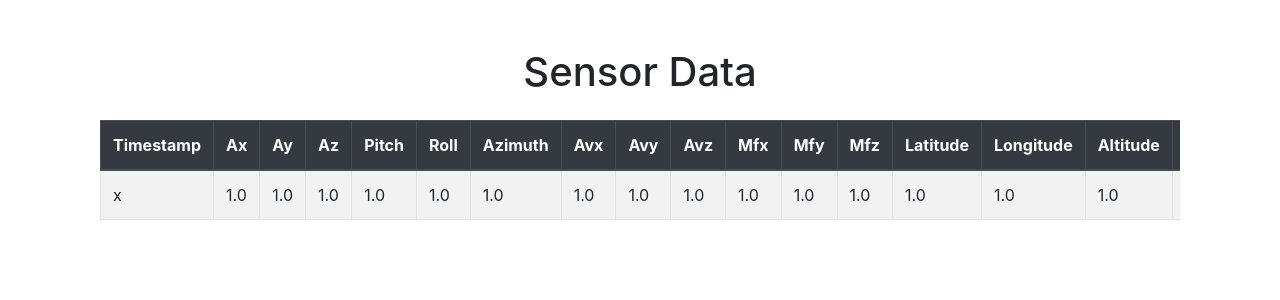
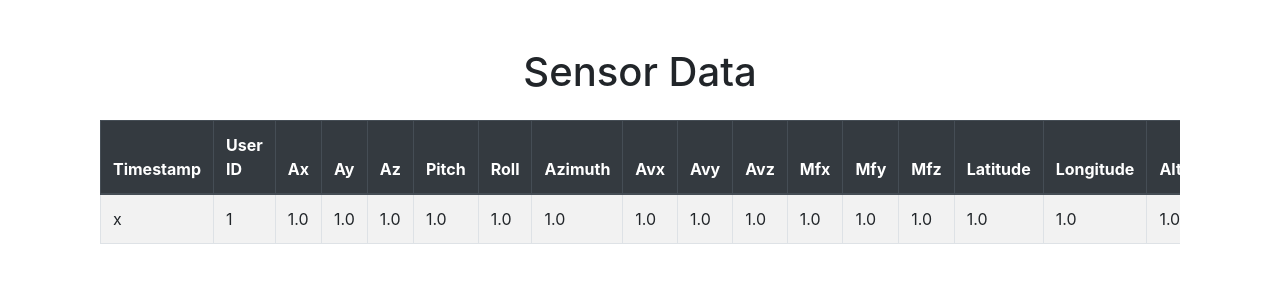
Before and after one commit to ameen-11/sensfit, a Django app: page /display/ in a window 1280 px wide. Shown: the part 56-356 px from the top of the page. Run offline with Django 4.2, Linux system fonts and the light colour scheme; tables that the repository leaves empty hold one stand-in row (values such as "Sample post"); some libraries are stand-ins or nearby versions.

Commit message:
minor fix: allowed host is changed to android emulator

```diff
--- a/pages/templates/pages/display.html
+++ b/pages/templates/pages/display.html
@@ -15,6 +15,7 @@
                     <thead class="thead-dark">
                         <tr>
                             <th scope="col">Timestamp</th>
+                            <th scope="col">User ID</th>
                             <th scope="col">Ax</th>
                             <th scope="col">Ay</th>
                             <th scope="col">Az</th>
@@ -37,6 +38,7 @@
                         {% for data in sensor_data %}
                         <tr>
                             <td>{{ data.timestamp }}</td>
+                            <td>{{ data.userid }}</td>
                             <td>{{ data.ax }}</td>
                             <td>{{ data.ay }}</td>
                             <td>{{ data.az }}</td>
--- a/pages/views.py
+++ b/pages/views.py
@@ -63,6 +63,7 @@ def sendData(request):
                     'error': 'userID field is required'
                 }, status=400)
 
+            print(data)
             # Create a new SensorData object
             sensor_data = SensorData(
                 timestamp=data.get('timestamp'),
--- a/sensor_data/settings.py
+++ b/sensor_data/settings.py
@@ -29,7 +29,8 @@ SECRET_KEY = 'django-insecure-%%)%p&d*+ml$%d#tymf@34mo^2!$c^(r*i$h=3j#hgx4fv_1=o
 DEBUG = True
 
 ALLOWED_HOSTS = [
-    'sensfit.nitk.ac.in', 'www.sensfit.nitk.ac.in', '10.14.0.104', '127.0.0.1', 'localhost'
+    'sensfit.nitk.ac.in', 'www.sensfit.nitk.ac.in', '10.14.0.104', '127.0.0.1',
+    'localhost', '10.0.2.2'
 ]
 
 
```
